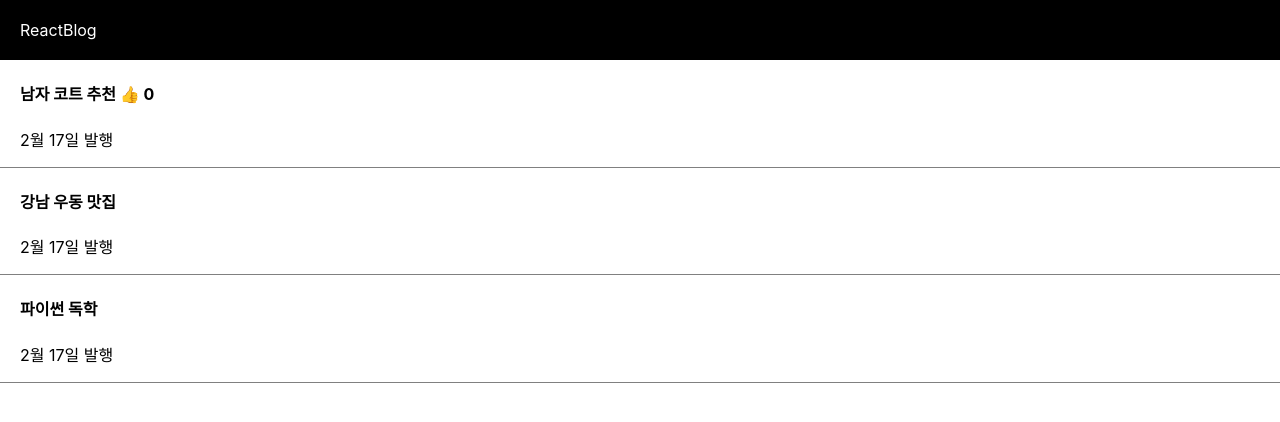
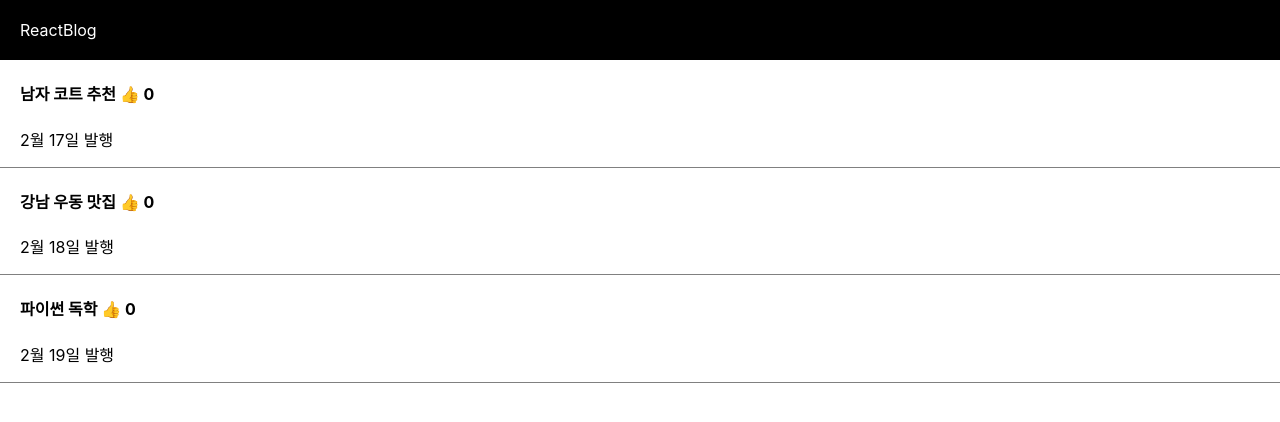
Before and after one commit to RS-Yoo/react-blog, a React (Create React App) app: page / in a window 1280 px wide. Shown: the top 422 px of the page. Built offline with nearby package versions, Linux system fonts and the light colour scheme.

Commit message:
list titles with map function

```diff
--- a/src/App.js
+++ b/src/App.js
@@ -15,8 +15,8 @@ function Modal() {
 function App() {
   const blogTitle = "ReactBlog";
   let [titles, setTitles] = useState(['남자 코트 추천', '강남 우동 맛집', '파이썬 독학']);
-  let [dates, setDates] = useState(['2월 17일 발행']);
-  let [likes, setLikes] = useState(0);
+  let [dates, setDates] = useState(['2월 17일 발행', '2월 18일 발행', '2월 19일 발행']);
+  let [likes, setLikes] = useState([0, 0, 0]);
 
   let [modal, setModal] = useState(false);
 
@@ -38,7 +38,7 @@ function App() {
       setTitles(copy);
       }}>Sort titles</button> */}
 
-    <div className="list">
+    {/* <div className="list">
       <h4 onClick={()=>{setModal(!modal)}}>{titles[0]} <span onClick={()=>{setLikes(likes+1)}}>👍</span> {likes} </h4>
       <p>{dates[0]}</p>
     </div>
@@ -49,7 +49,22 @@ function App() {
     <div className="list">
       <h4 onClick={()=>{setModal(!modal)}}>{titles[2]}</h4>
       <p>{dates[0]}</p>
-    </div>
+    </div> */}
+
+    {
+      titles.map((t, i) => {
+        return (
+          <div className="list" key={i}>
+            <h4 onClick={()=>{setModal(!modal)}}>{t} <span onClick={()=>{
+              let copy = [...likes];
+              copy[i] += 1;
+              setLikes(copy);
+            }}>👍</span> {likes[i]} </h4>
+            <p>{dates[i]}</p>
+          </div>
+        )
+      })
+    }
 
     {
       modal == true ? <Modal /> : null
```
